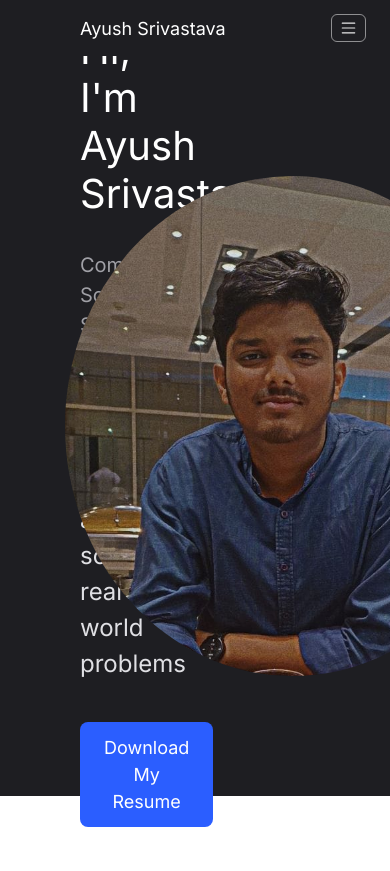
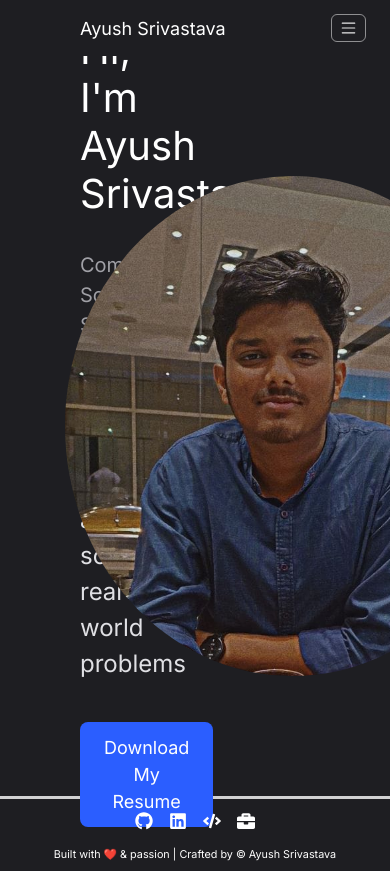
Before and after one commit to btwitsayush/Portfolio, a React (Vite) app: page / in a window 390 px wide. Shown: the top 871 px of the page. Before the commit the page ends 844 px from the top, so only its background shows below. Built offline with nearby package versions, Linux system fonts and the light colour scheme.

Commit message:
Created the footer section
- Updated package.json and package-lock.json to use the latest versions of React, React DOM, React Router DOM, and added React Icons.
- Improved the layout by adding a Footer component inside the App component.

```diff
--- a/package.json
+++ b/package.json
@@ -10,10 +10,11 @@
     "preview": "vite preview"
   },
   "dependencies": {
+    "bootstrap": "^5.3.3",
     "react": "^18.2.0",
     "react-dom": "^18.2.0",
-    "react-router-dom": "^6.22.0",
-    "bootstrap": "^5.3.3"
+    "react-icons": "^5.5.0",
+    "react-router-dom": "^6.30.0"
   },
   "devDependencies": {
     "@eslint/js": "^9.22.0",
--- a/src/App.jsx
+++ b/src/App.jsx
@@ -1,15 +1,16 @@
 import React from 'react'
 import Navbar from './components/layout/Navbar'
 import Hero from './components/Hero'
+import Footer from './components/layout/Footer'
 // import './index.css'
 
 function App() {
   return (
-      <>
+    <>
       <Navbar />
       <Hero />
-      </>
-
+      <Footer />
+    </>
   )
 }
 
--- /dev/null
+++ b/src/components/layout/Footer.css
@@ -0,0 +1,93 @@
+@import url('https://fonts.googleapis.com/css2?family=Inter:wght@400;500&display=swap');
+
+.footer-container {
+  display: flex;
+  justify-content: space-between;
+  align-items: center;
+  height: 3rem;
+  background-color: #1E1E22;
+  padding: 0 5rem;
+  font-family: 'Inter', sans-serif;
+  border-top: 0.1875rem solid rgba(255, 255, 255, 0.8);
+}
+
+.footer-left {
+  display: flex;
+  align-items: center;
+  justify-content: center;
+  gap: 2.5rem;
+  width: 50%;
+}
+
+.footer-right {
+  display: flex;
+  align-items: center;
+  justify-content: flex-start;
+  width: 50%;
+}
+
+.footer-icon {
+  font-size: 1.5rem;
+  color: #FFFFFF;
+  transition: color 0.3s ease;
+}
+
+.footer-icon:hover {
+  color: #0066FF;
+}
+
+.footer-text {
+  color: #FFFFFF;
+  font-size: 1rem;
+  margin: 0;
+  font-weight: 400;
+}
+
+/* Enhanced responsive adjustments */
+@media (max-width: 768px) {
+  .footer-container {
+    padding: 0 1.5rem;
+    flex-direction: column;
+    height: auto;
+    padding-top: 1rem;
+    padding-bottom: 1rem;
+  }
+
+  .footer-left, .footer-right {
+    width: 100%;
+    justify-content: center;
+    padding: 0.5rem 0;
+  }
+
+  .footer-left {
+    gap: 1.5rem;
+  }
+
+  .footer-text {
+    font-size: 0.75rem;
+    text-align: center;
+  }
+
+  .footer-icon {
+    font-size: 1.25rem;
+  }
+}
+
+/* Additional breakpoint for very small screens */
+@media (max-width: 480px) {
+  .footer-container {
+    padding: 0 1rem;
+  }
+
+  .footer-left {
+    gap: 1rem;
+  }
+
+  .footer-text {
+    font-size: 0.675rem;
+  }
+
+  .footer-icon {
+    font-size: 1.125rem;
+  }
+}
--- /dev/null
+++ b/src/components/layout/Footer.jsx
@@ -0,0 +1,31 @@
+import React from 'react';
+import './Footer.css';
+// More specific imports
+import { FaGithub, FaLinkedin, FaCode, FaBriefcase } from 'react-icons/fa';
+
+const Footer = () => {
+  return (
+    <footer className="footer-container">
+      <div className="footer-left">
+        <a href="https://github.com/btwitsayush" target="_blank" rel="noopener noreferrer">
+          <FaGithub className="footer-icon" />
+        </a>
+        <a href="https://www.linkedin.com/in/-ayush-srivastava" target="_blank" rel="noopener noreferrer">
+          <FaLinkedin className="footer-icon" />
+        </a>
+        <a href="https://leetcode.com/u/btwitsayush/" target="_blank" rel="noopener noreferrer">
+          <FaCode className="footer-icon" />
+        </a>
+        <a href="https://www.naukri.com/code360/profile/btwitsayush" target="_blank" rel="noopener noreferrer">
+          <FaBriefcase className="footer-icon" />
+        </a>
+      </div>
+      <div className="footer-right">
+        <p className="footer-text">Built with ❤️ & passion | Crafted by &copy;
+        Ayush Srivastava</p>
+      </div>
+    </footer>
+  );
+};
+
+export default Footer;
```
Also changed, not shown: 1 other file (tests, documents, lock files or other folders).
